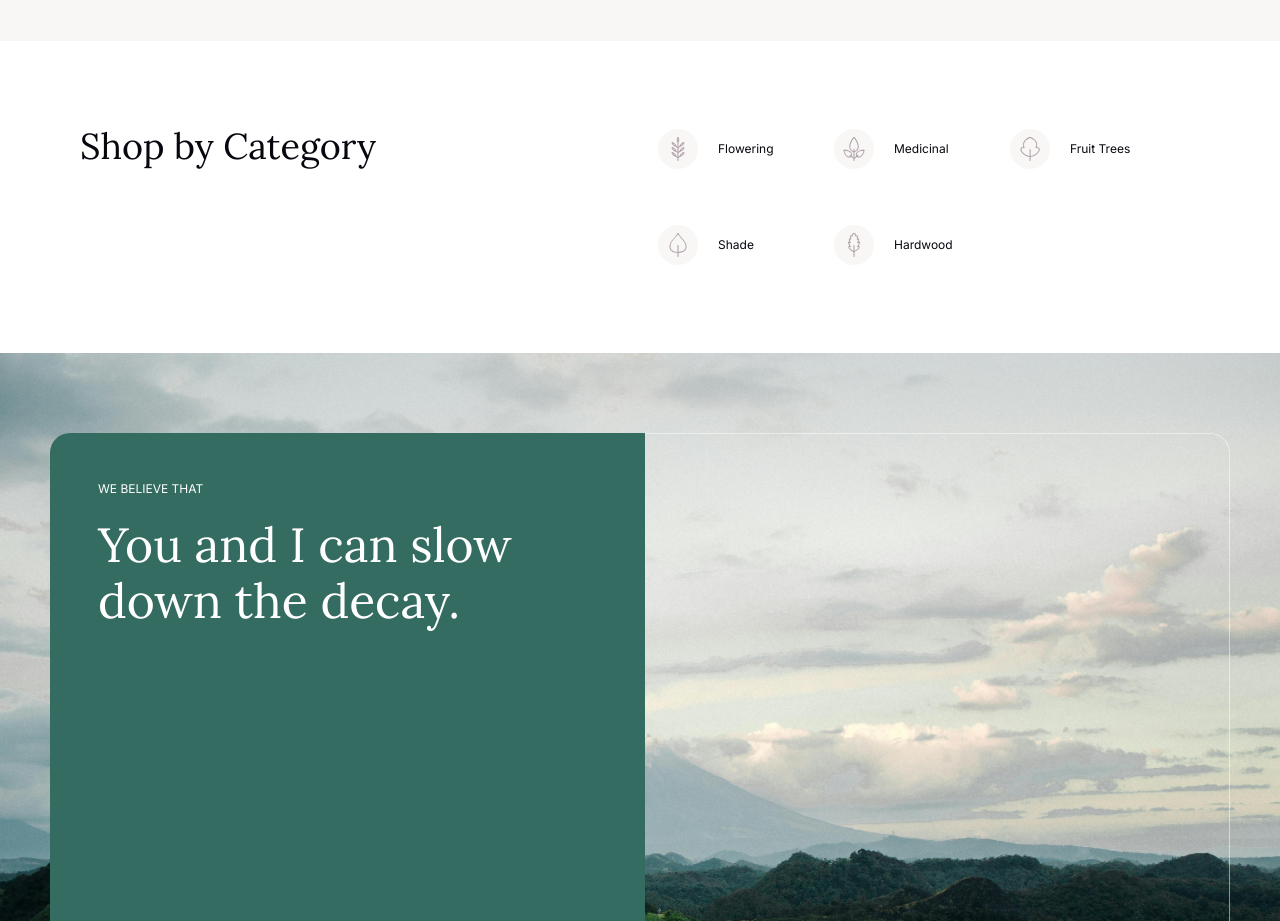
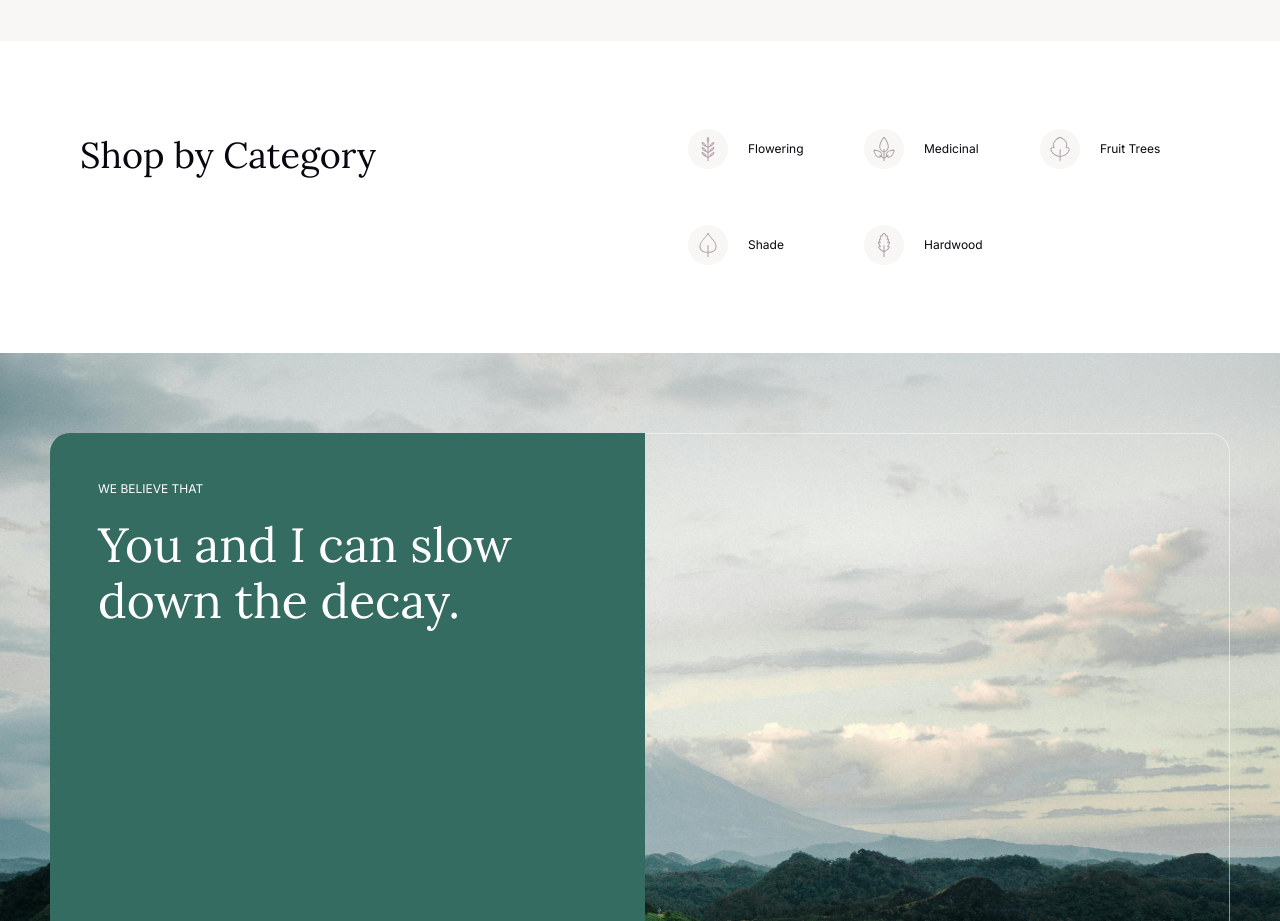
Before and after one commit to reneemaraon/reforest, a React (Vite) app: page / in a window 1280 px wide. Shown: the part 2620-3541 px from the top of the page. Built offline with nearby package versions, Linux system fonts and the light colour scheme; a web font is replaced by a local one.

Commit message:
shop categories

```diff
--- a/src/pages/Homepage/ShopCategories.jsx
+++ b/src/pages/Homepage/ShopCategories.jsx
@@ -30,14 +30,17 @@ const ShopCategories = () => {
   const animateRef = useScrollAnimation();
   const headlineRef = useScrollAnimation("animate-push-right");
   return (
-    <div className="w-full flex flex-col py-20 items-center">
-      <div className="max-w-[1120px] min-[1130px]:px-0 px-4 w-full flex items-start justify-between">
-        <p ref={headlineRef} className="opacity-0 font-lora text-[36px] mt-4">
+    <div className="w-full flex flex-col max-md:mb-20 py-12 sm:py-16 md:py-20 items-center">
+      <div className="max-w-[1120px] min-[1130px]:px-0 px-4 w-full flex max-md:flex-wrap gap-y-10 gap-x-20 items-center md:items-start justify-center md:justify-between">
+        <p
+          ref={headlineRef}
+          className="opacity-0 font-lora md:w-full leading-[100%] text-nowrap text-[24px] sm:text-[28px] md:text-[36px] mt-4"
+        >
           Shop by Category
         </p>
         <div
           ref={animateRef}
-          className="opacity-0 flex-wrap flex max-w-[550px] items-center gap-y-10 gap-8"
+          className="opacity-0 flex-wrap flex w-full items-center max-md:justify-center gap-y-10 gap-8"
         >
           <Category icon={<FloweringTreeLeaf />} name="Flowering" />
           <Category icon={<MedicinalPlantLeaf />} name="Medicinal" />
```
